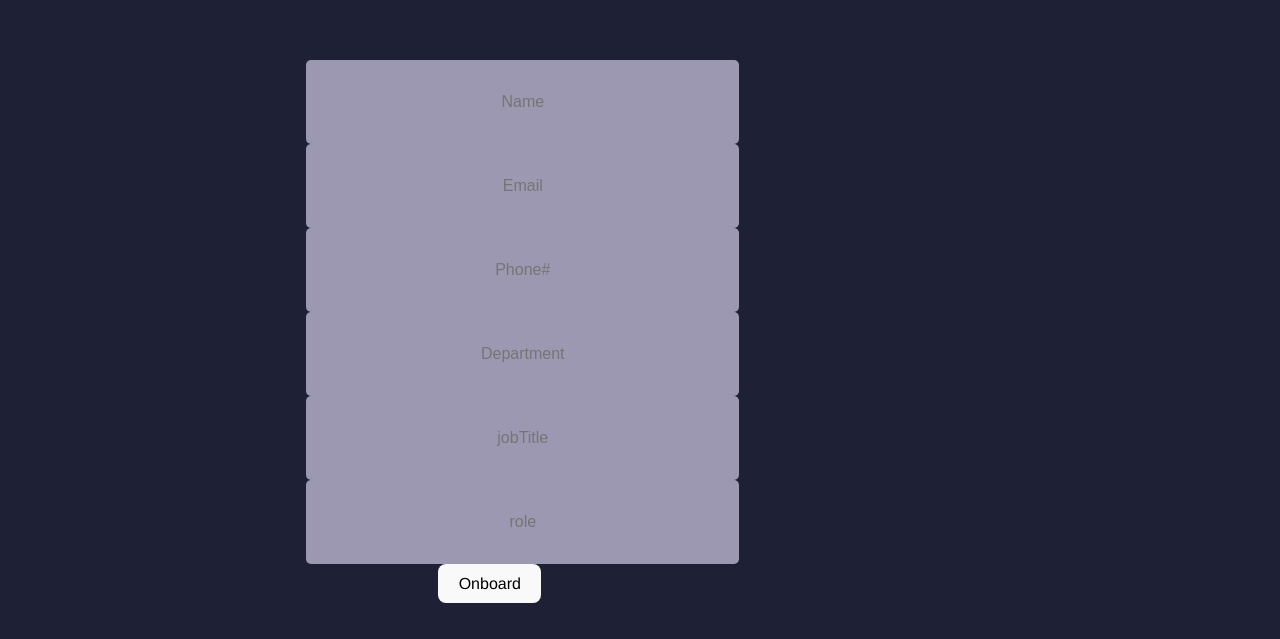
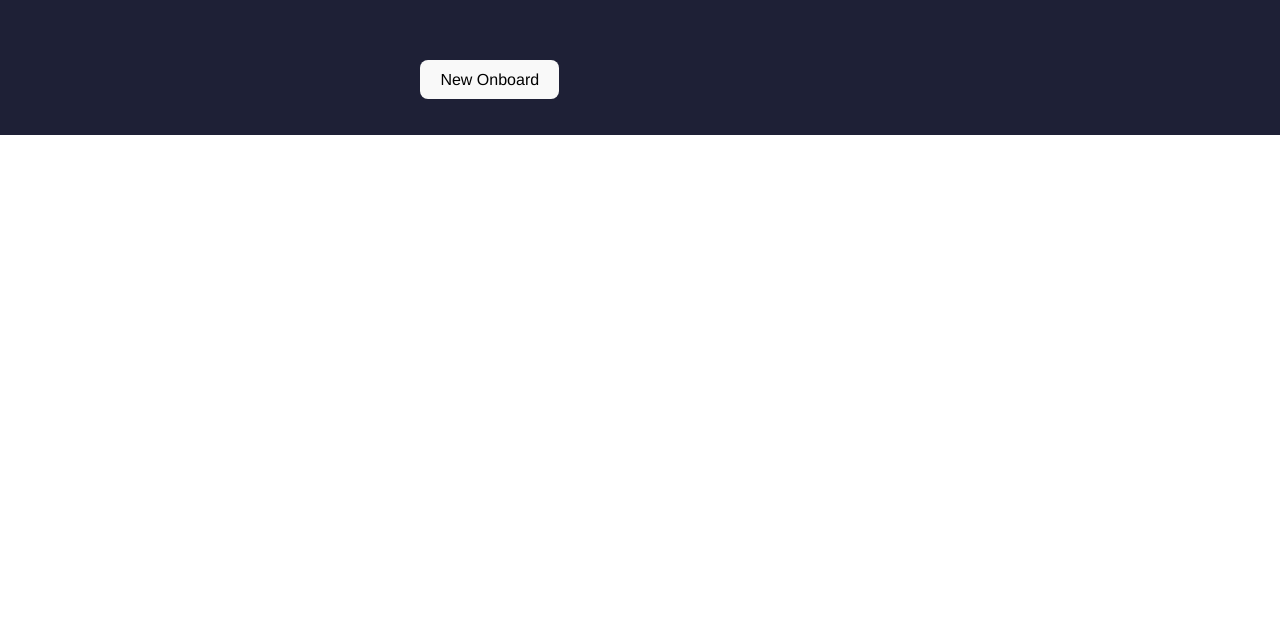
Before and after one commit to giba12/web-database-proj, a Vue app in the folder client/: page /Home in a window 1280 px wide. Shown: the part 840-1479 px from the top of the page. After the commit the page ends 975 px from the top, so only its background shows below. Built offline with nearby package versions, Linux system fonts and the light colour scheme; the HTML template or start-up script is replaced by a standard one.

Commit message:
Update Home.vue

```diff
--- a/client/src/views/Home.vue
+++ b/client/src/views/Home.vue
@@ -1,59 +1,35 @@
+//Made by Gina Bain
 <template>
     <div class="home">
       <h1>Welcome to the Home Page</h1>
     </div>
-    <div class="OnboardForm">
-      <form @submit.prevent="onboardEmployee">
-            <input v-model="name" placeholder="Name" required />
-            <input v-model="email" type="email" placeholder="Email" required />
-            <input v-model="phone" placeholder="Phone#" required />
-            <input v-model="department" placeholder="Department" required />
-            <input v-model="jobTitle" placeholder="jobTitle" required />
-            <input v-model="role" placeholder="role" required />
-            <button type="submit">Onboard</button>
-            <p v-if="error" style="color:red">{{ error }}</p>
-            <p v-if="success" style="color:green">{{ success }}</p>
+    <div class="GoToOnboard">
+      <form @submit.prevent="handleNewOnboard">
+            <button type="submit">New Onboard</button>
+            <p v-if="error">{{ error }}</p>
         </form>
     </div>
   </template>
 
   <script setup>
+  //import React, {useState, useEffect} from 'react';
   import { ref } from 'vue'
   import { useRouter } from 'vue-router'
   import axios from 'axios'
 
   const router = useRouter()
 
-  const name = ref('')
-  const email = ref('')
-  const phone = ref('')
-  const department = ref('')
-  const jobTitle = ref('')
-  const role = ref('')
-
-  const error = ref('')
-  const success = ref('')
-
-  const onboardEmployee  = async () => {
+  const handleNewOnboard = async() => {
     console.log('submitted')
     try {
-      const res = await axios.post('http://localhost:5000/api/onboard', {
-        name: name.value,
-        email: email.value,
-        phone: phone.value,
-        department: department.value,
-        jobTitle: jobTitle.value,
-        role: role.value
-      })
-      success.value = 'Employee onboarded successfully!'
-      error.value = ''
-      console.log(res.data)
+      router.push('/Onboarding')
     } catch (err) {
-      error.value = 'Failed to onboard employee.'
+      error.value = 'Failed to go to onboard employee.'
       success.value = ''
       console.error(err)
     }
-  }
+}
+
   </script>
 
   <style scoped>
@@ -62,12 +38,4 @@
     display: flex;
     height: 100vh;
   }
-  .OnboardForm{
-    input[type=text] {
-    width: 100%;
-    padding: 12px 20px;
-    margin: 8px 0;
-    box-sizing: border-box;
-}
-  }
   </style>
```
